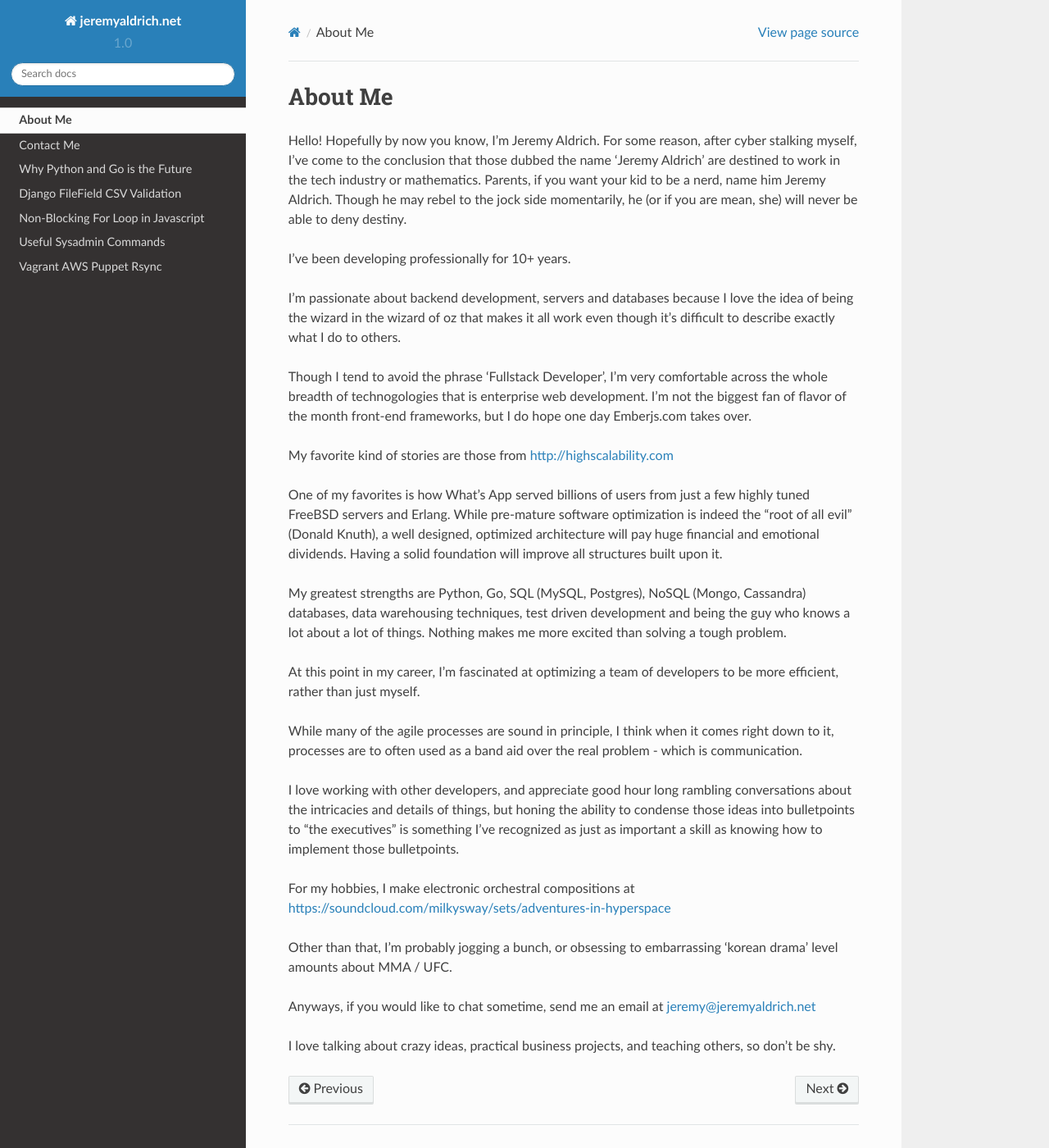
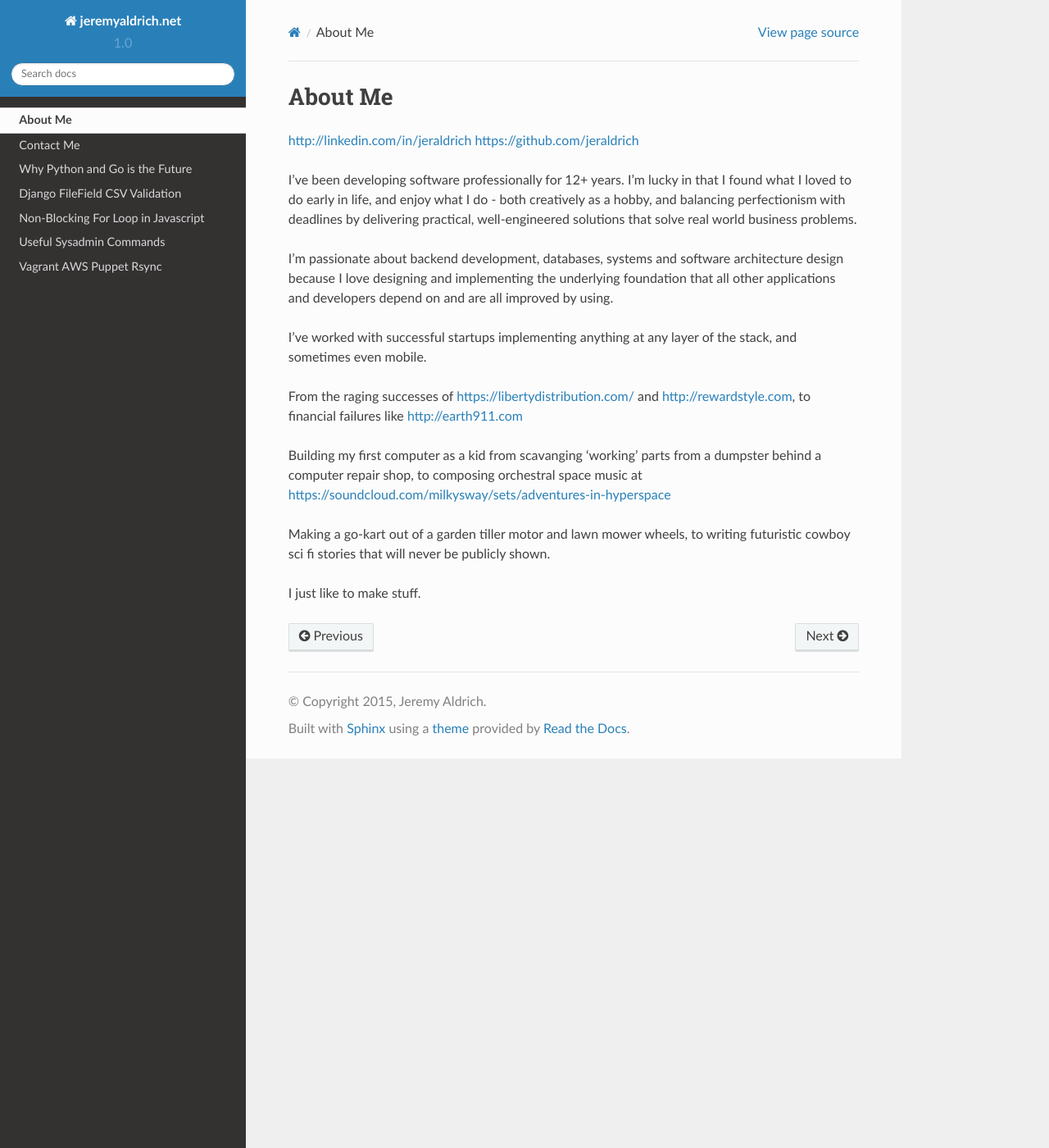
Before and after one commit to jeraldrich/blog, a Sphinx documentation site: the page built from docs/about_me.rst, in a window 1280 px wide and 1400 px high. Shown: the whole window at 82% size. Built offline with Sphinx 7.4.7 and the Read the Docs theme 2.0.0, drawn with Linux system fonts in a browser that asks for light colours.

Commit message:
update about me

```diff
--- a/docs/about_me.rst
+++ b/docs/about_me.rst
@@ -1,31 +1,20 @@
 About Me
 ======
 
+http://linkedin.com/in/jeraldrich
+https://github.com/jeraldrich
 
-Hello! Hopefully by now you know, I'm Jeremy Aldrich. For some reason, after cyber stalking myself, I've come to the conclusion that those dubbed the name 'Jeremy Aldrich' are destined to work in the tech industry or mathematics. Parents, if you want your kid to be a nerd, name him Jeremy Aldrich. Though he may rebel to the jock side momentarily, he (or if you are mean, she) will never be able to deny destiny.
 
-I've been developing professionally for 10+ years.
+I’ve been developing software professionally for 12+ years. I'm lucky in that I found what I loved to do early in life, and enjoy what I do - both creatively as a hobby, and balancing perfectionism with deadlines by delivering practical, well-engineered solutions that solve real world business problems.
 
-I'm passionate about backend development, servers and databases because I love the idea of being the wizard in the wizard of oz that makes it all work even though it's difficult to describe exactly what I do to others.
+I’m passionate about backend development, databases, systems and software architecture design because I love designing and implementing the underlying foundation that all other applications and developers depend on and are all improved by using.
 
-Though I tend to avoid the phrase 'Fullstack Developer', I'm very comfortable across the whole breadth of technogologies that is enterprise web development. I'm not the biggest fan of flavor of the month front-end frameworks, but I do hope one day Emberjs.com takes over.
+I've worked with successful startups implementing anything at any layer of the stack, and sometimes even mobile.
 
-My favorite kind of stories are those from http://highscalability.com
+From the raging successes of https://libertydistribution.com/ and http://rewardstyle.com, to financial failures like http://earth911.com
 
-One of my favorites is how What's App served billions of users from just a few highly tuned FreeBSD servers and Erlang. While pre-mature software optimization is indeed the "root of all evil" (Donald Knuth), a well designed, optimized architecture will pay huge financial and emotional dividends. Having a solid foundation will improve all structures built upon it.
+Building my first computer as a kid from scavanging 'working' parts from a dumpster behind a computer repair shop, to composing orchestral space music at https://soundcloud.com/milkysway/sets/adventures-in-hyperspace
 
-My greatest strengths are Python, Go, SQL (MySQL, Postgres), NoSQL (Mongo, Cassandra) databases, data warehousing techniques, test driven development and being the guy who knows a lot about a lot of things. Nothing makes me more excited than solving a tough problem.
+Making a go-kart out of a garden tiller motor and lawn mower wheels, to writing futuristic cowboy sci fi stories that will never be publicly shown.
 
-At this point in my career, I'm fascinated at optimizing a team of developers to be more efficient, rather than just myself.
-
-While many of the agile processes are sound in principle, I think when it comes right down to it, processes are to often used as a band aid over the real problem - which is communication.
-
-I love working with other developers, and appreciate good hour long rambling conversations about the intricacies and details of things, but honing the ability to condense those ideas into bulletpoints to "the executives" is something I've recognized as just as important a skill as knowing how to implement those bulletpoints.
-
-For my hobbies, I make electronic orchestral compositions at https://soundcloud.com/milkysway/sets/adventures-in-hyperspace
-
-Other than that, I'm probably jogging a bunch, or obsessing to embarrassing 'korean drama' level amounts about MMA / UFC.
-
-Anyways, if you would like to chat sometime, send me an email at jeremy@jeremyaldrich.net
-
-I love talking about crazy ideas, practical business projects, and teaching others, so don't be shy.
+I just like to make stuff.
--- a/docs/contact.rst
+++ b/docs/contact.rst
@@ -3,5 +3,3 @@ Contact Me
 
 
 The best way to contact me is by email at jeremy@jeremyaldrich.net
-
-I love talking about crazy ideas, practical business projects, and teaching others, so don't be shy.
--- a/docs/python_go_future.rst
+++ b/docs/python_go_future.rst
@@ -7,7 +7,7 @@ Lost in this comparison is what you gain as a collaborative team by the efficien
 
 Restrictions like enforced whitespace as part of the code logic, and in most cases, only one way to do something, mean that most Python projects are easily understood and similarly constructed, regardless of who originally wrote it.
 
-Code is about understanding what the code says, how it fits into the bigger picture, and knowing the estimation and effect of each additional feature or fix.
+Code is about understanding what the code says, how it's piece fits into the large puzzle, and knowing the estimation and effect of each addition or correction.
 
 Python is almost like pseudocode.
 
```
